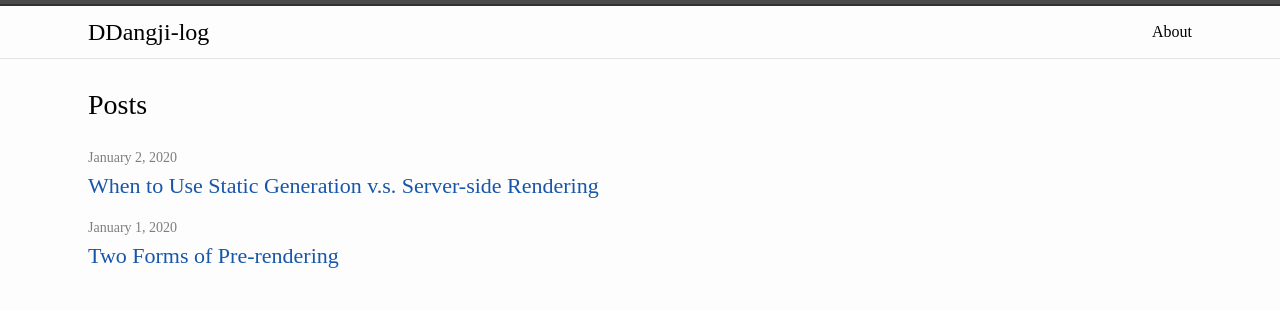
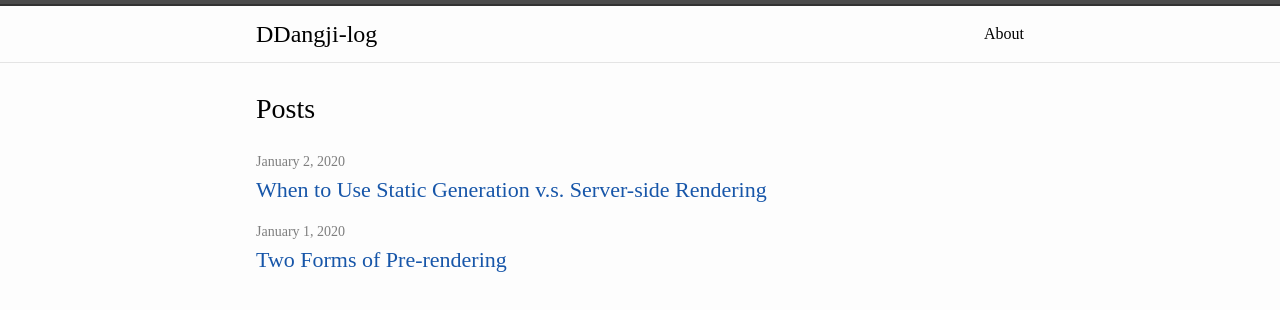
Before and after one commit to Jeong-minji/Blog, a Next.js app: page / in a window 1280 px wide. Shown: the top 310 px of the page. Built offline with nearby package versions, Linux system fonts and the light colour scheme.

Commit message:
Add: post style 변경

```diff
--- a/components/Common/Navigation/Navigation.tsx
+++ b/components/Common/Navigation/Navigation.tsx
@@ -1,17 +1,19 @@
 import React from "react";
 import Link from "next/link";
 
-import { Line, Wrapper, Title } from "./NavigationStyle";
+import { Line, Wrapper, Content, Title } from "./NavigationStyle";
 
 const Navigation = () => {
   return (
     <>
       <Line />
       <Wrapper>
-        <Title>DDangji-log</Title>
-        <Link href="/">
-          <a>About</a>
-        </Link>
+        <Content>
+          <Title>DDangji-log</Title>
+          <Link href="/">
+            <a>About</a>
+          </Link>
+        </Content>
       </Wrapper>
     </>
   );
--- a/components/Common/Navigation/NavigationStyle.ts
+++ b/components/Common/Navigation/NavigationStyle.ts
@@ -7,11 +7,17 @@ export const Line = styled.div`
 
 export const Wrapper = styled.div`
   display: flex;
-  justify-content: space-between;
-  align-items: center;
-  padding: 14px 88px;
+  justify-content: center;
+  padding: 16px 0;
   border-top: 2px solid rgba(0, 0, 0, 0.8);
   border-bottom: 1px solid rgba(0, 0, 0, 0.1);
+`;
+
+export const Content = styled.div`
+  display: flex;
+  align-items: center;
+  justify-content: space-between;
+  width: 48rem;
 `;
 
 export const Title = styled.h1`
--- a/components/Layout/Layout.tsx
+++ b/components/Layout/Layout.tsx
@@ -2,7 +2,7 @@ import React, { ReactNode } from "react";
 import Head from "next/head";
 import Link from "next/link";
 
-import { Container, BackToHome } from "./LayoutStyle";
+import { Wrapper, Container, BackToHome } from "./LayoutStyle";
 
 export const siteTitle = "DDangji-log";
 
@@ -13,6 +13,7 @@ interface LayoutProps {
 
 const Layout: React.FC<LayoutProps> = ({ children, home }) => {
   return (
+    <Wrapper>
       <Container>
         <Head>
           <meta name="description" content="Welcome to Ddangji blog!" />
@@ -27,6 +28,7 @@ const Layout: React.FC<LayoutProps> = ({ children, home }) => {
           </BackToHome>
         )}
       </Container>
+    </Wrapper>
   );
 };
 
--- a/components/Layout/LayoutStyle.ts
+++ b/components/Layout/LayoutStyle.ts
@@ -1,8 +1,12 @@
 import styled from "styled-components";
 
+export const Wrapper = styled.div`
+  display: flex;
+  justify-content: center;
+`;
+
 export const Container = styled.div`
-  max-width: 36rem;
-  margin: 0 88px;
+  width: 48rem;
 `;
 
 export const Header = styled.header`
@@ -12,5 +16,6 @@ export const Header = styled.header`
 `;
 
 export const BackToHome = styled.div`
-  margin: 3rem 0 0;
+  margin: 20px 0;
+  color: #1756a9;
 `;
```
Also changed, not shown: components/PostTemplate/PostTemplate.tsx (+12 -8 lines), components/PostTemplate/PostTemplateStyle.ts (+21 -0 lines). Lines whose indentation alone changed are shown as unchanged.
